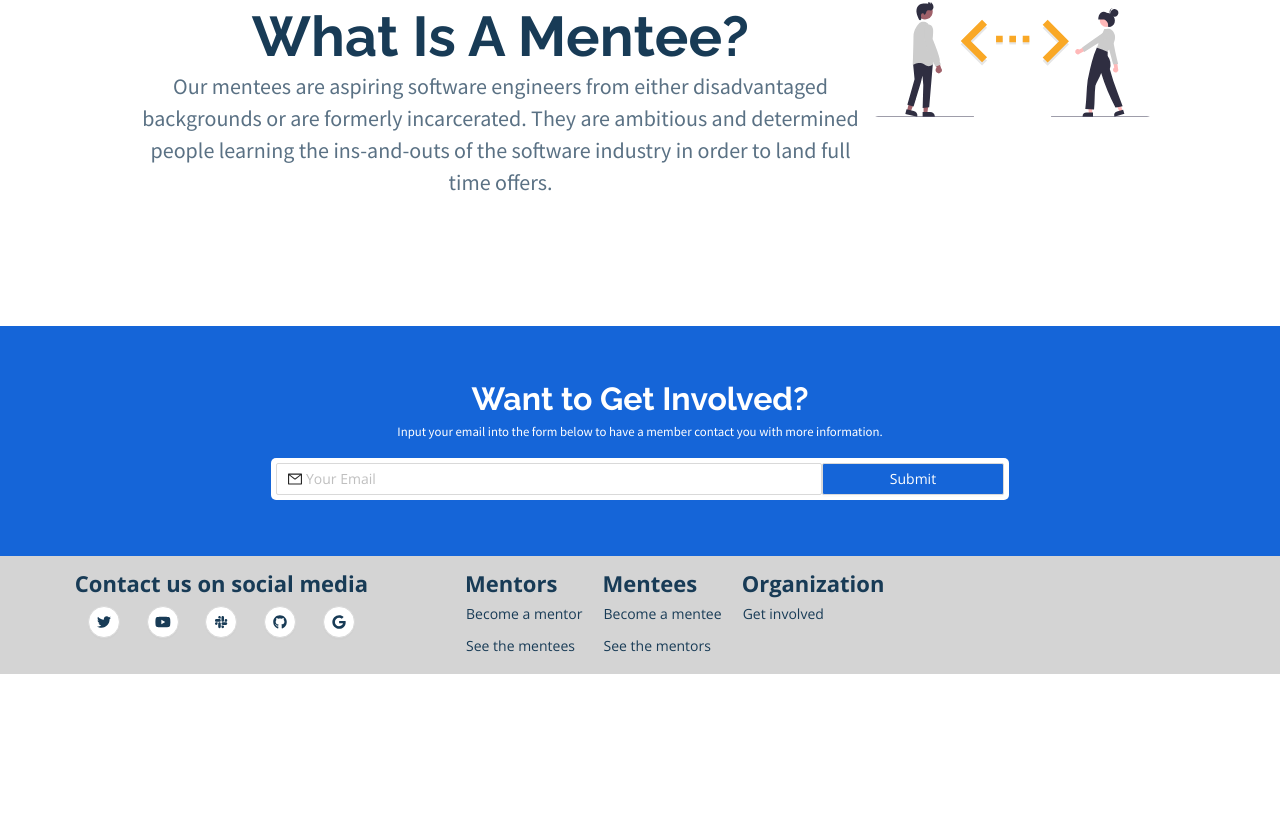
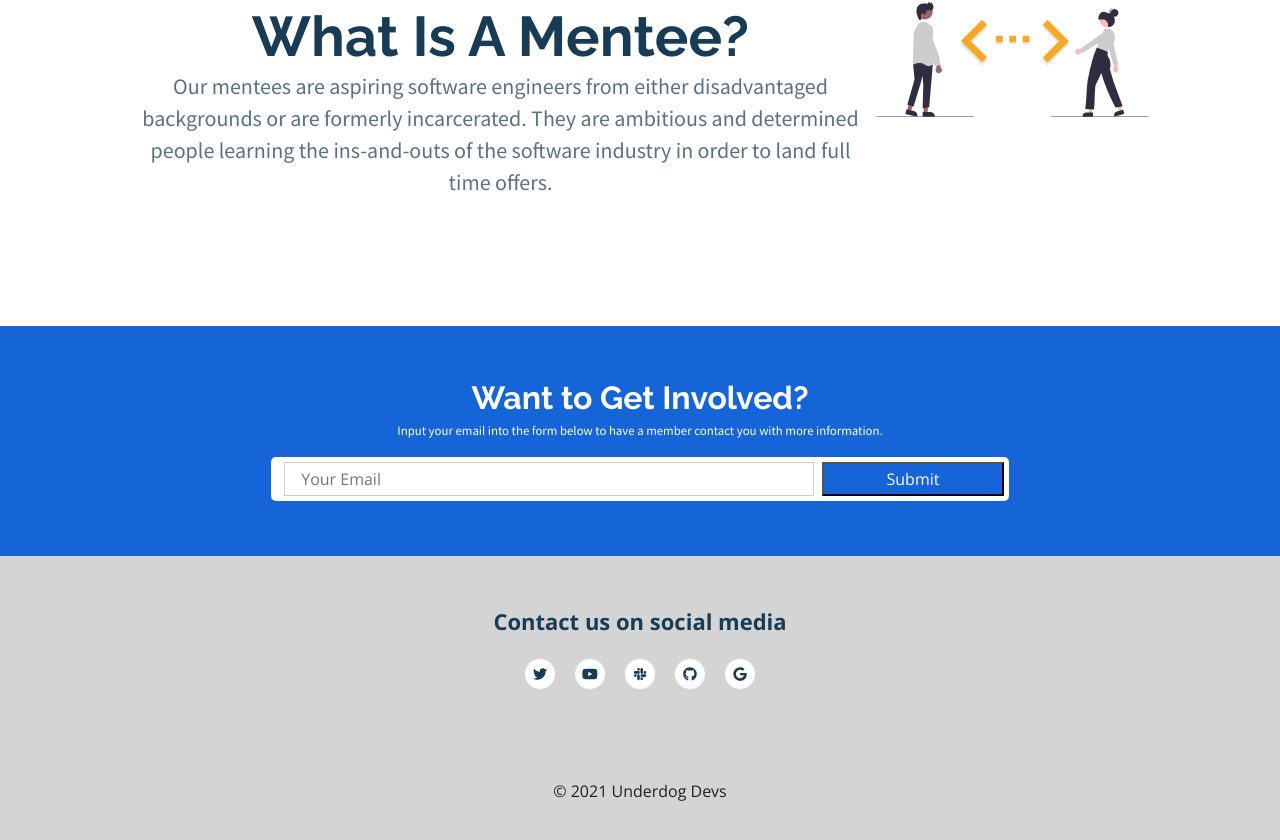
Before and after one commit to Underdog-Devs/website, a React (Create React App) app: page / in a window 1280 px wide. Shown: the part 1895-2735 px from the top of the page. Before the commit the page ends 2569 px from the top, so only its background shows below. Built offline with nearby package versions, Linux system fonts and the light colour scheme; a web font is replaced by a local one.

Commit message:
hooked up emailjs to get-involved form

```diff
--- a/package.json
+++ b/package.json
@@ -15,6 +15,7 @@
     "@testing-library/user-event": "^12.6.0",
     "antd": "^4.10.2",
     "craco-less": "^1.17.0",
+    "emailjs-com": "^3.1.0",
     "react": "^17.0.1",
     "react-dom": "^17.0.1",
     "react-icons": "^4.2.0",
--- a/src/CSS/Footer.module.css
+++ b/src/CSS/Footer.module.css
@@ -3,7 +3,8 @@
   font-family: 'Open Sans', sans-serif;
   display: flex;
   flex-direction: row;
-  align-items: flex-start;
+  justify-content: center;
+  align-items: center;
   right: 0;
   bottom: 0;
   left: 0;
@@ -14,6 +15,7 @@
   font-weight: normal;
   font-size: 22px;
   line-height: 30px;
+  height: 300px;
 }
 .footer h5,
 .footer button {
@@ -34,7 +36,9 @@
 }
 
 .footerContainer1 {
-  margin-left: 5%;
+  height: 200px;
+  display: flex;
+  flex-direction: column;
 }
 
 .footerContainer {
@@ -67,10 +71,10 @@
   display: flex;
   flex-direction: row;
   justify-content: space-around;
-  padding: 0;
+  padding: 1em;
   margin: 0;
-  padding-top: 1vh;
   list-style-type: none;
+  height: 200px;
 }
 
 .icon {
@@ -83,6 +87,11 @@
 .icon:hover {
   box-shadow: 0 14px 28px rgba(22, 102, 67, 0.336),
     0 10px 10px rgba(0, 0, 0, 0.22);
+}
+
+
+.copyright {
+  font-size: 1rem;
 }
 /* end of footer styles */
 
@@ -105,4 +114,5 @@
   .footer .footerContainer1 {
     align-self: center;
   }
+
 }
--- a/src/CSS/GetInvolved.module.css
+++ b/src/CSS/GetInvolved.module.css
@@ -35,7 +35,7 @@
   background: white;
   padding: 5px;
   border-radius: 5px;
-  justify-content: center;
+  justify-content: space-between;
 }
 
 .inputContainer {
@@ -43,8 +43,16 @@
 }
 
 .input {
-  width: 100%;
-  border-radius: 5px;
+  align-self: center;
+  width: 97%;
+  padding: .3em 1em;
+  height: 100%;
+  font-size: 1rem;
+  border: 1px solid rgb(211, 204, 204);
+}
+
+.input:focus {
+  outline: 1px solid rgb(211, 204, 204);
 }
 .buttonContainer {
   width: 25%;
@@ -52,7 +60,8 @@
 
 .button {
   width: 100%;
-  border-radius: 5px;
+  height: 100%;
+  padding: .3em;
 }
 
 .error {
--- a/src/CSS/NavBar.module.css
+++ b/src/CSS/NavBar.module.css
@@ -32,13 +32,12 @@
 }
 
 .linkItem:hover{
-  border: 1px solid rgb(245, 121, 20);
   color: rgb(245, 121, 20);
+  text-decoration: underline;
 }
 
 .linkItem:active{
-  background-color: rgb(245, 121, 20);
-  color: #e5e5e5;
+  text-decoration: none;
 }
 
 .linkItem:focus{
--- a/src/Components/Footer.js
+++ b/src/Components/Footer.js
@@ -55,8 +55,9 @@ export default function Footer() {
 						<GitHub/>
 						<Google/>
 					</ul>
+                    <span className={styles.copyright}>&copy; 2021 Underdog Devs</span>
             </div>
-            <div className={styles.footerContainer}>
+            {/* <div className={styles.footerContainer}>
                 <div className={styles.footerContainer2}>
                     <h5>Mentors</h5>
                     <button
@@ -91,7 +92,7 @@ export default function Footer() {
                         onClick={defaultLink}
                     >Get involved</button>
                 </div>
-            </div>
+            </div> */}
         </div>
     )
 }
--- a/src/Components/GetInvolved.js
+++ b/src/Components/GetInvolved.js
@@ -2,6 +2,7 @@ import React from 'react';
 import styles from '../CSS/GetInvolved.module.css';
 import { Row, Button, Input } from 'antd';
 import { MailOutlined } from '@ant-design/icons';
+import emailjs from 'emailjs-com';
 // import { useForm } from "react-hook-form";
 import { useState } from 'react';
 const GetInvolved = () => {
@@ -9,22 +10,38 @@ const GetInvolved = () => {
   const [errors, setErrors] = useState('');
   const handleEmailChange = e => {
     const { value } = e.target;
-    console.log(value);
     setEmail(value);
   };
-  const handleClick = () => {
-    console.log(/^([\w.%+-]+)@([\w-]+\.)+([\w]{2,})$/i.test(email));
+  // const handleClick = () => {
+  //   console.log(/^([\w.%+-]+)@([\w-]+\.)+([\w]{2,})$/i.test(email));
+  //   let emailValid = /^([\w.%+-]+)@([\w-]+\.)+([\w]{2,})$/i.test(email);
+  //   if (!emailValid) {
+  //     setErrors('is invalid');
+  //     return;
+  //   }
+  //   console.log('success');
+  //   setEmail('');
+  //   setErrors('');
+  // };
+
+  const sendEmail = (e) => {
+    e.preventDefault();
     let emailValid = /^([\w.%+-]+)@([\w-]+\.)+([\w]{2,})$/i.test(email);
-    if (!emailValid) {
-      setErrors('is invalid');
-      return;
+    if (emailValid) {
+    emailjs.sendForm(process.env.REACT_APP_SERVICE_ID, process.env.REACT_APP_TEMPLATE_ID, e.target, process.env.REACT_APP_USER_ID)
+      .then((result) => {
+          console.log(result.text);
+      }, (error) => {
+          console.log(error.text);
+      });
     }
-    console.log('success');
     setEmail('');
     setErrors('');
-  };
+  }
+
+
   return (
-    <div className={styles.container}>
+    <div className={styles.container} id='get-involved'>
       <Row className={styles.header}>
         <h2>Want to Get Involved?</h2>
       </Row>
@@ -34,9 +51,10 @@ const GetInvolved = () => {
           more information.
         </p>
       </Row>
-      <div className={styles.actionContainer}>
+      <form onSubmit={sendEmail} className={styles.actionContainer}>
         <div className={styles.inputContainer}>
-          <Input
+          <input
+            name='email'
             className={styles.input}
             style={{ fontFamily: 'Open Sans, sans-serif' }}
             placeholder={'Your Email'}
@@ -47,9 +65,9 @@ const GetInvolved = () => {
           <p className={styles.error}>{errors} </p>
         </div>
         <div className={styles.buttonContainer}>
-          <Button
+          <button
+            type='submit'
             className={styles.button}
-            onClick={handleClick}
             style={{
               background: '#1565D8',
               color: 'white',
@@ -57,9 +75,9 @@ const GetInvolved = () => {
             }}
           >
             Submit
-          </Button>
+          </button>
         </div>
-      </div>
+      </form>
     </div>
   );
 };
--- a/src/Components/NavBar.js
+++ b/src/Components/NavBar.js
@@ -35,7 +35,7 @@ const NavBar = () => {
         </Row>
       </Col>
       <Col className={styles.buttonContainer} span={4}>
-        <Button className={styles.getInvolvedButton} type={'primary'} ghost>Get
+        <Button className={styles.getInvolvedButton} onClick={() => scrollTo('get-involved')} type={'primary'} ghost>Get
           Involved</Button>
       </Col>
       <Col className={styles.menuContainer} span={14} align={'end'}>
```
Also changed, not shown: 2 other files (tests, documents, lock files or other folders).
